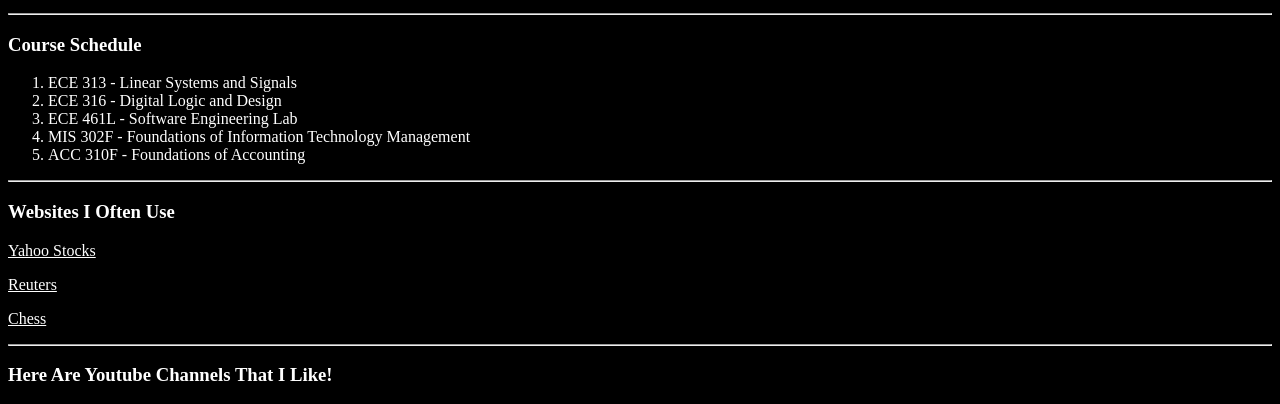
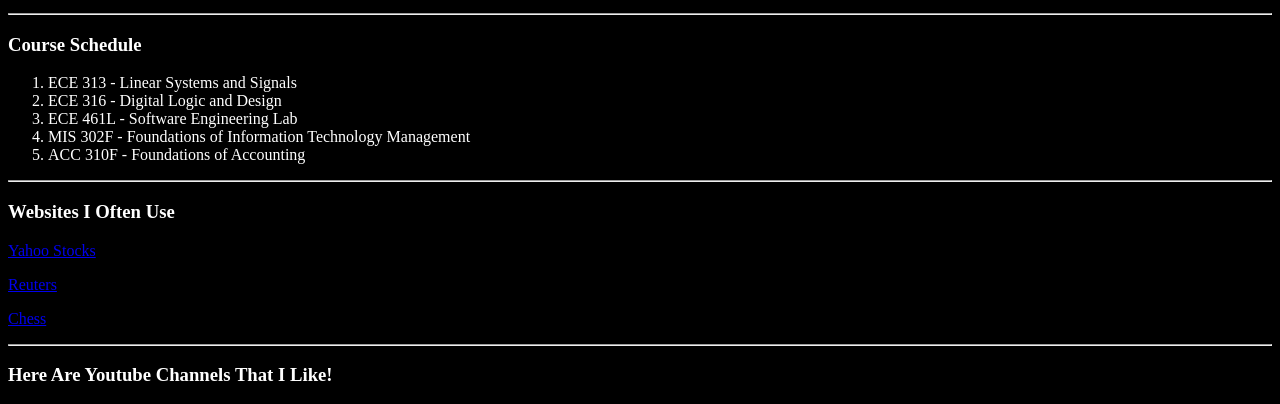
Before and after one commit to AarinM1/AarinM1.github.io, a plain HTML site: page index.html in a window 1280 px wide. Shown: the part 321-725 px from the top of the page. Drawn offline with Linux system fonts and the light colour scheme.

Commit message:
hover done

```diff
--- a/index.html
+++ b/index.html
@@ -6,7 +6,7 @@
   <meta name="viewport" content="width=device-width, initial-scale=1.0">
   <title>Aarin Mhashelkar's Webpage</title>
   <style>
-    body, h1, p, h3, li, a {
+    body, h1, p, h3, li {
       color: white;
     }
   </style>
```
